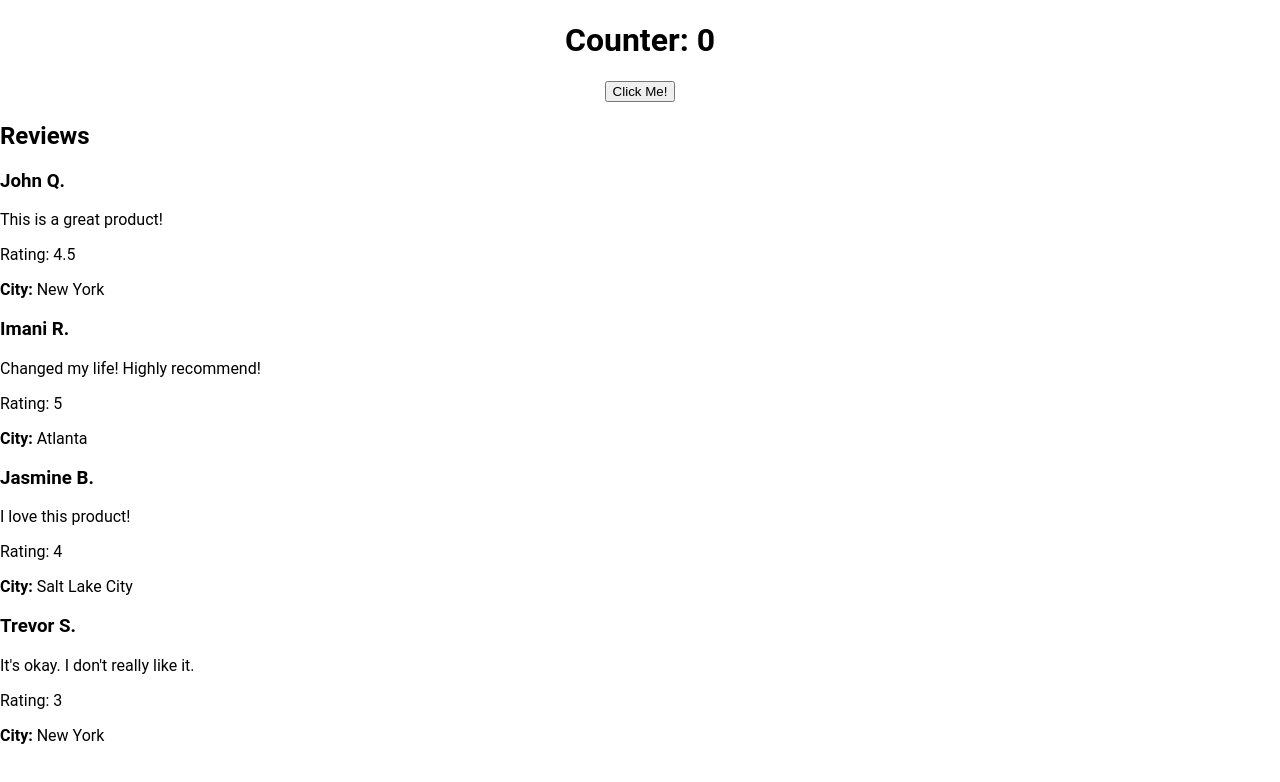
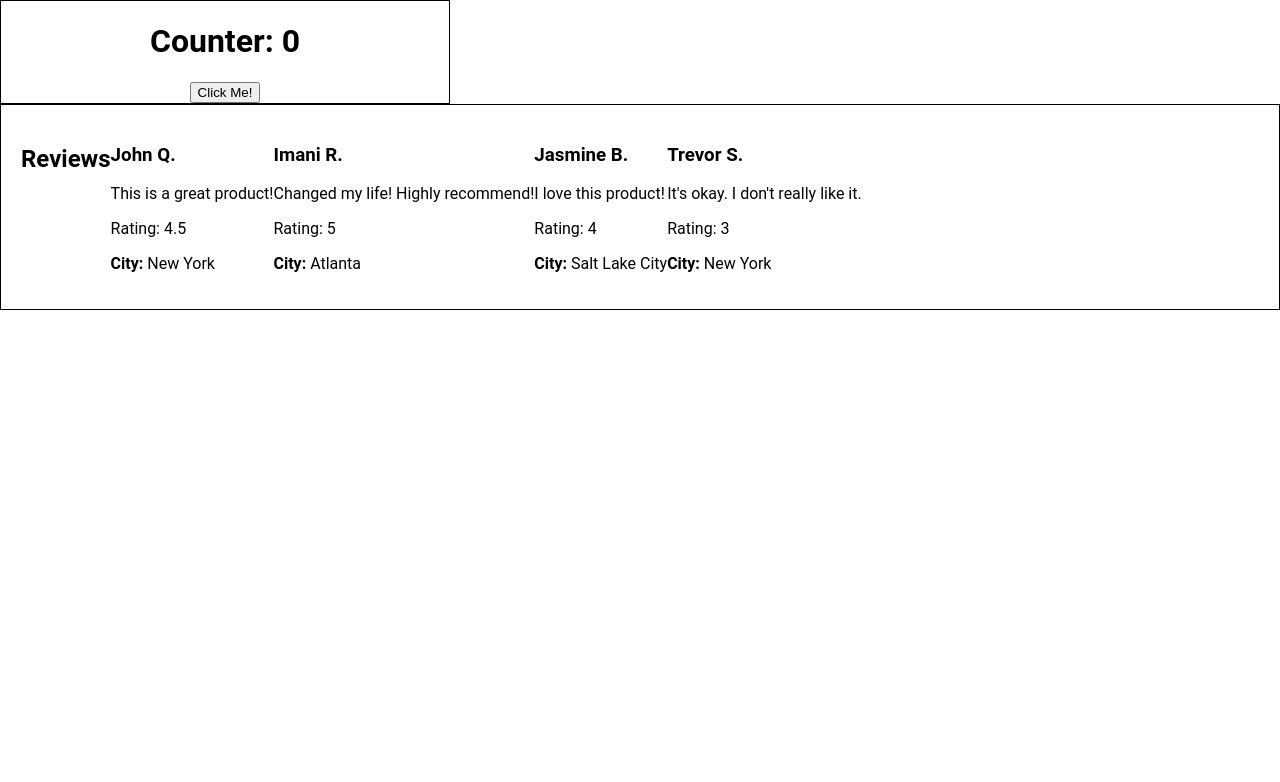
Before and after one commit to imanidev/react-dashboard, a React (Create React App) app: page / in a window 1280 px wide. Shown: the top 782 px of the page. Built offline with nearby package versions, Linux system fonts and the light colour scheme.

Commit message:
added files

```diff
--- a/src/App.css
+++ b/src/App.css
@@ -12,10 +12,18 @@ body {
 }
 
 .Counter {
-    width: 100%;
-    height: 100%;
+
     display: flex;
     flex-direction: column;
     justify-content: center;
     align-items: center;
+    border: 1px solid black;
+    width: 35%;
 }
+
+.Reviews {
+
+    display: flex;
+    border: 1px solid black;
+    padding:20px
+}
--- a/src/Components/Reviews.js
+++ b/src/Components/Reviews.js
@@ -41,7 +41,7 @@ function Reviews() {
   ));
 
   return (
-    <div>
+    <div className='Reviews'>
       <h2>Reviews</h2>
       {reviews}
     </div>
```
Also changed, not shown: src/Components/Average_Rating.js (added, +11 -0 lines), src/Components/Sentiment_Analysis.js (added, +11 -0 lines).
